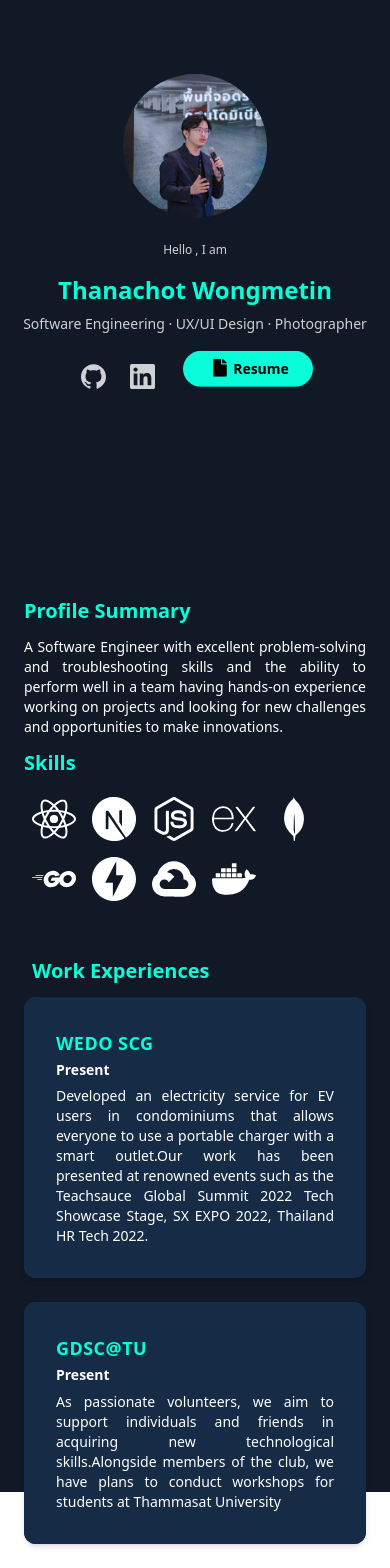
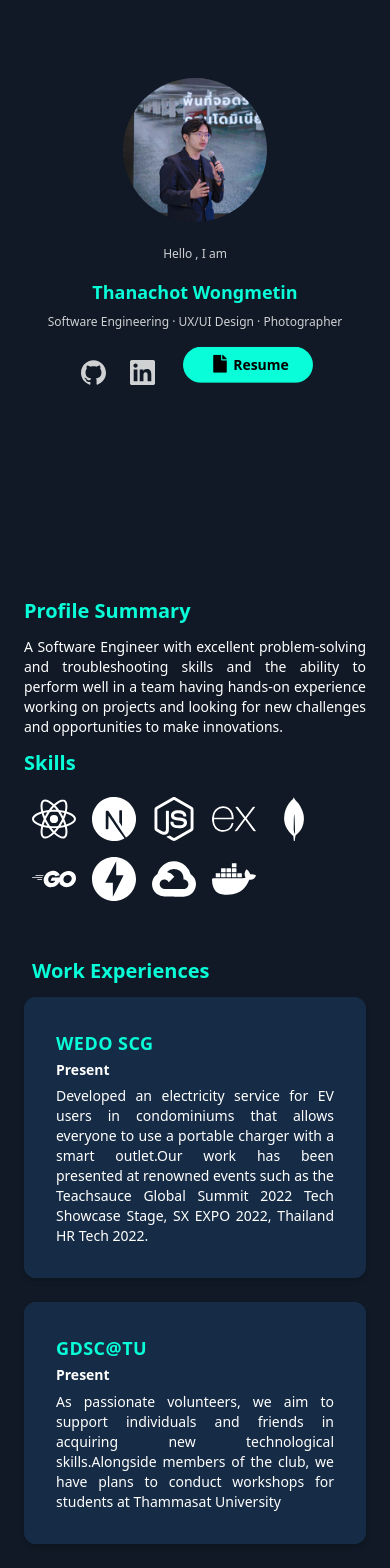
Before and after one commit to ThanachotD/thanachot.github.io, a Next.js app: page / in a window 390 px wide. Shown: the part 196-1764 px from the top of the page. Built offline with nearby package versions, Linux system fonts and the light colour scheme.

Commit message:
Update index.tsx

```diff
--- a/pages/index.tsx
+++ b/pages/index.tsx
@@ -26,8 +26,9 @@ export default function Home() {
         <link rel="icon" href="/thanachot.ico" />
         <meta name="description" content="A web portfolio is a digital collection showcasing professional or creative skills, experiences, and achievements. It is presented on a website and can include resumes and work samples. It is used to showcase abilities and accomplishments to potential employers, clients, or partners."></meta>
       </Head>
-      <main className='scroll-smooth font-sans antialiased'>
-        <div className='w-full w-screen bg-[#101925]  '>
+      <main className='scroll-smooth font-sans antialiased  d:h-full h-screen'>
+      <div className="grid grid-flow-row auto-rows-max bg-[#101925]">
+
         <div className="container mx-auto">
         <div className="grid justify-items-center content-center items-center  d:h-full h-screen">
         <div><Image
@@ -37,25 +38,24 @@ export default function Home() {
             width={300}
             height={300}/></div>
             <div className='text-[#CFD1D3] text-xs m-2 mb-4 font-thin  '>Hello , I am </div>
-            <div className='text-[#08FDD8] text-2xl font-2xl  font-bold sm:text-4xl ' >Thanachot Wongmetin</div>
-            <div className='text-[#CFD1D3] text-sm m-2 font-thin sm:text-sm'>Software Engineering · UX/UI Design · Photographer </div>
+            <div className='text-[#08FDD8] text-lg   font-bold md:text-4xl' >Thanachot Wongmetin</div>
+            <div className='text-[#CFD1D3] text-xs  max-[300px]:hidden m-2 font-thin md:text-sm sm:text-sm'>Software Engineering · UX/UI Design · Photographer </div>
+
             <div className='text-[#CFD1D3] text-sm m-2 font-thin'> </div>
             <div className="flex items-center">
-           <Link className="  text-[#CFD1D3] mx-3" href={"https://github.com/ThanachotD"}><SiGithub size={25} className='hover:text-[#000]'/></Link>
+           <Link className=" text-[#CFD1D3]  mx-3" href={"https://github.com/ThanachotD"}><SiGithub size={25} className='hover:text-[#000]'/></Link>
            <Link className=" text-[#CFD1D3]  mx-3" href={'https://www.linkedin.com/in/thanachot-wongmetin-94bb49210/'}><SiLinkedin  size={25} className='hover:text-[#007AEA]'/>  </Link>
             <button onClick={getResume} className="bg-[#08FDD8] mx-4 mr-2 hover:bg-[#FFF]  text-[#000000] font-bold text-sm py-2 px-6 rounded-full  flex flex-row animate-bounce">
             <FaFile size={18} className='mx-1 '/> Resume </button>
             </div>
           </div>
           </div>
-          </div>
-          <div className='w-full w-screen bg-[#101925]'>
-          <div className="container mx-auto">
-          <div className="flex flex-wrap flex-row justify-items-center content-center items-center  d:h-full h-screen">
+          <div className="container mx-auto ">
+          <div className="grid justify-items-center content-center items-center  d:h-full h-screen">
+
+          <div className="flex flex-wrap flex-row justify-items-center content-center items-center bg-[#101925]">
           <div className="basis-full grid grid-flow-row auto-rows-max sm:basis-1/2 p-6">
-
           <div className='text-[#08FDD8] text-xl font-xl  font-bold sm:text-2xl mb-3' >Profile Summary</div>
-
             <div className='text-white text-sm text-justify break-words'> A Software Engineer with excellent problem-solving and troubleshooting skills and the ability to perform well in a team having hands-on experience working on projects and looking for new challenges and opportunities to make innovations.</div>
             <div className='text-[#08FDD8] text-xl font-xl  font-bold sm:text-2xl my-3' >Skills</div>
             <div className='flex flex-column flex-wrap'>
@@ -90,7 +90,7 @@ export default function Home() {
 
             </div>
           </div>
-            <div className="basis-full sm:basis-1/2 p-6">
+          <div className="basis-full grid grid-flow-row auto-rows-max sm:basis-1/2 p-6">
             <div className='text-[#08FDD8] text-xl font-xl   font-bold sm:text-2xl mb-3 pl-2' >Work Experiences</div>
 
             <div className="max-w-md mx-auto rounded-xl shadow-md overflow-hidden md:max-w-2xl  bg-[#162B45] mb-6">
@@ -120,6 +120,11 @@ export default function Home() {
           </div>
           </div>
           </div>
+          </div>
+
+
+
+
       </main>
     </>
   )
```
